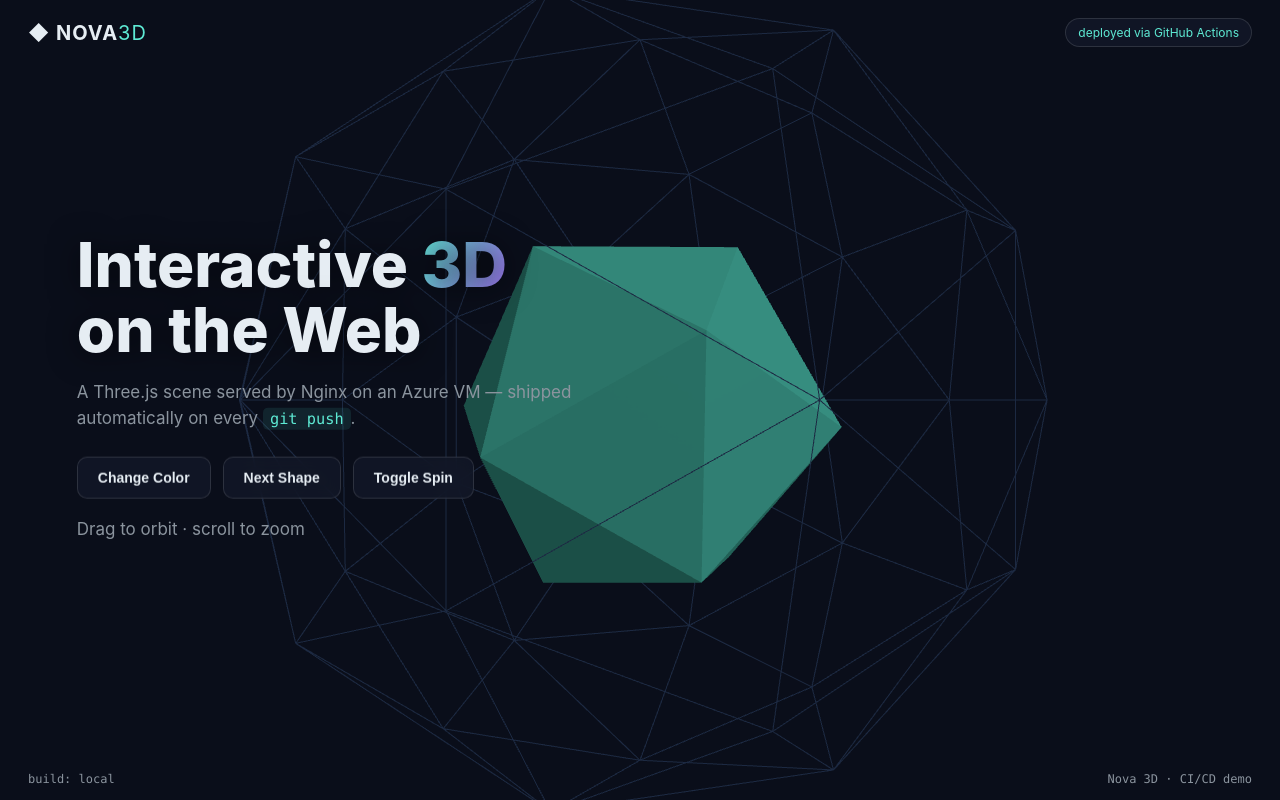
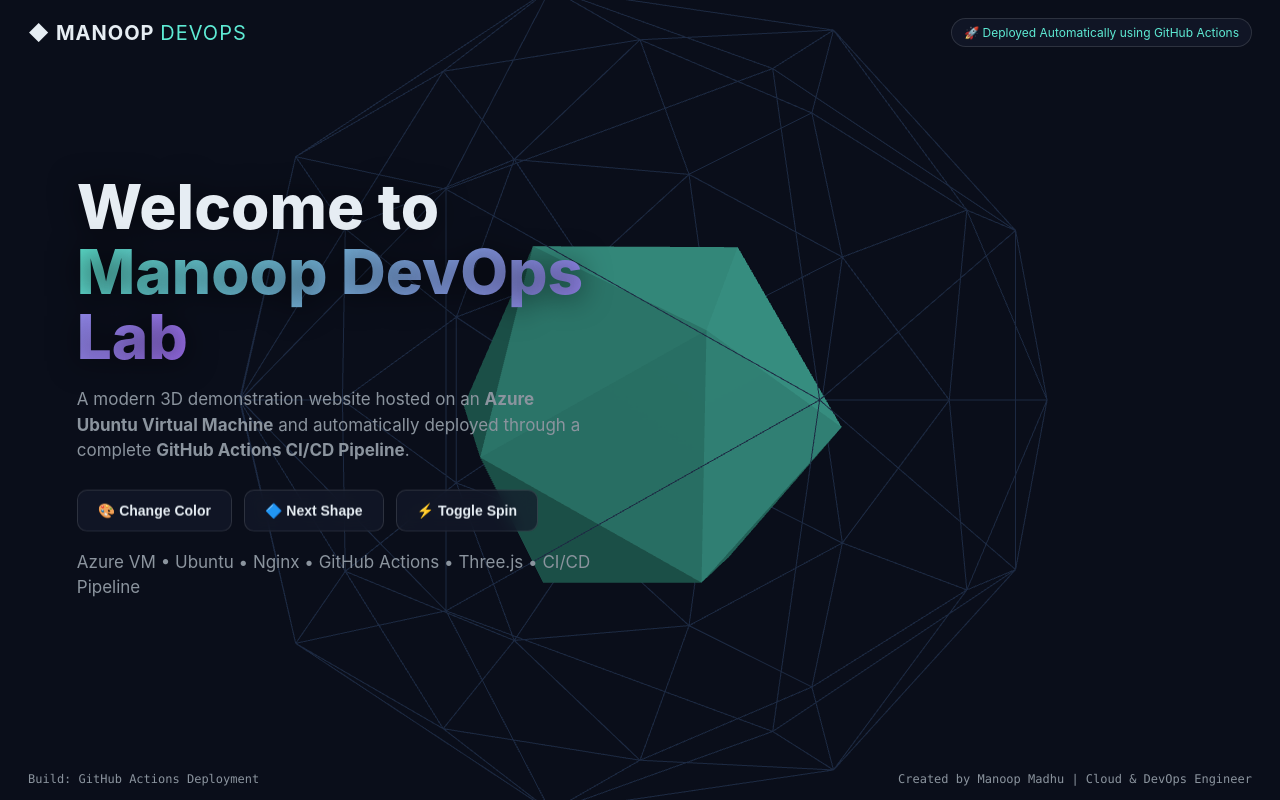
Before and after one commit to manoop98/github-actions-demo-3d, a plain HTML site: page index.html in a window 1280 px wide. Drawn offline with nearby package versions, Linux system fonts and the light colour scheme; no server answers; animation ran at ten frames a second.

Commit message:
Revise index.html for Manoop DevOps Lab project
Updated the title and description meta tags, modified header and main content to reflect the new project name and details, and adjusted button labels for clarity.

```diff
--- a/index.html
+++ b/index.html
@@ -3,11 +3,17 @@
 <head>
   <meta charset="UTF-8" />
   <meta name="viewport" content="width=device-width, initial-scale=1.0" />
-  <title>Nova 3D — GitHub Actions CI/CD Demo</title>
-  <meta name="description" content="A 3D animation website deployed to an Azure VM via GitHub Actions." />
+
+  <title>Manoop DevOps Lab | GitHub Actions CI/CD</title>
+
+  <meta
+    name="description"
+    content="A modern 3D website automatically deployed from GitHub to an Azure Ubuntu VM using GitHub Actions CI/CD."
+  />
+
   <link rel="stylesheet" href="css/style.css" />
 
-  <!-- Three.js is vendored locally in /vendor (no CDN, no build step, works offline) -->
+  <!-- Three.js -->
   <script type="importmap">
   {
     "imports": {
@@ -17,32 +23,75 @@
   }
   </script>
 </head>
+
 <body>
-  <!-- The 3D scene renders into this canvas container -->
+
+  <!-- 3D Scene -->
   <div id="scene-container"></div>
 
-  <!-- Overlay UI -->
+  <!-- Top Navigation -->
   <header class="topbar">
-    <span class="logo">◆ NOVA<span class="logo-thin">3D</span></span>
-    <span class="badge" id="deploy-badge">deployed via GitHub Actions</span>
+    <span class="logo">
+      ◆ MANOOP
+      <span class="logo-thin">DEVOPS</span>
+    </span>
+
+    <span class="badge" id="deploy-badge">
+      🚀 Deployed Automatically using GitHub Actions
+    </span>
   </header>
 
+  <!-- Hero Section -->
   <main class="hero">
-    <h1>Interactive <span class="accent">3D</span> on the Web</h1>
-    <p>A Three.js scene served by Nginx on an Azure VM — shipped automatically on every <code>git push</code>.</p>
+
+    <h1>
+      Welcome to
+      <span class="accent">Manoop DevOps Lab</span>
+    </h1>
+
+    <p>
+      A modern 3D demonstration website hosted on an
+      <strong>Azure Ubuntu Virtual Machine</strong>
+      and automatically deployed through a complete
+      <strong>GitHub Actions CI/CD Pipeline</strong>.
+    </p>
+
     <div class="controls">
-      <button id="btn-color">Change Color</button>
-      <button id="btn-shape">Next Shape</button>
-      <button id="btn-spin">Toggle Spin</button>
+
+      <button id="btn-color">
+        🎨 Change Color
+      </button>
+
+      <button id="btn-shape">
+        🔷 Next Shape
+      </button>
+
+      <button id="btn-spin">
+        ⚡ Toggle Spin
+      </button>
+
     </div>
-    <p class="hint">Drag to orbit · scroll to zoom</p>
+
+    <p class="hint">
+      Azure VM • Ubuntu • Nginx • GitHub Actions • Three.js • CI/CD Pipeline
+    </p>
+
   </main>
 
+  <!-- Footer -->
   <footer class="footer">
-    <span id="build-info">build: local</span>
-    <span>Nova 3D · CI/CD demo</span>
+
+    <span id="build-info">
+      Build: GitHub Actions Deployment
+    </span>
+
+    <span>
+      Created by Manoop Madhu | Cloud & DevOps Engineer
+    </span>
+
   </footer>
 
   <script type="module" src="js/main.js"></script>
+
 </body>
 </html>
```
